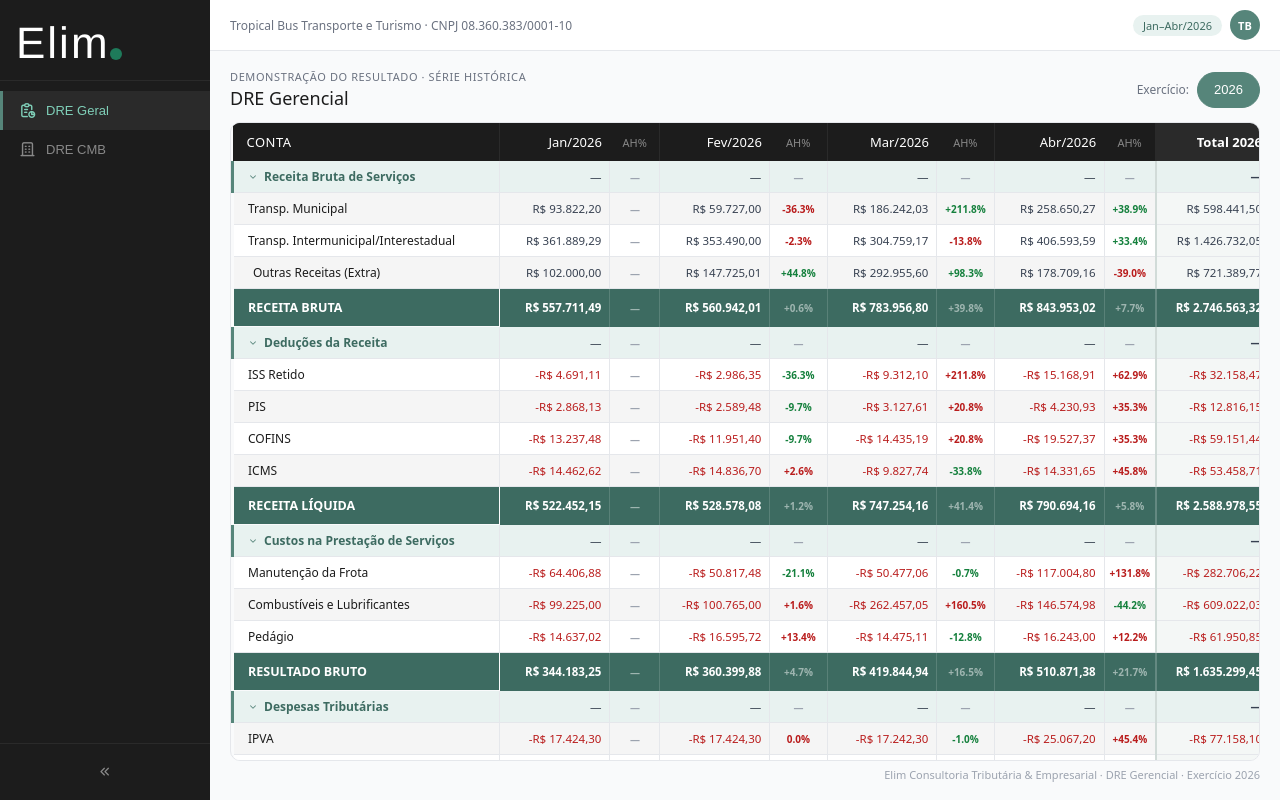
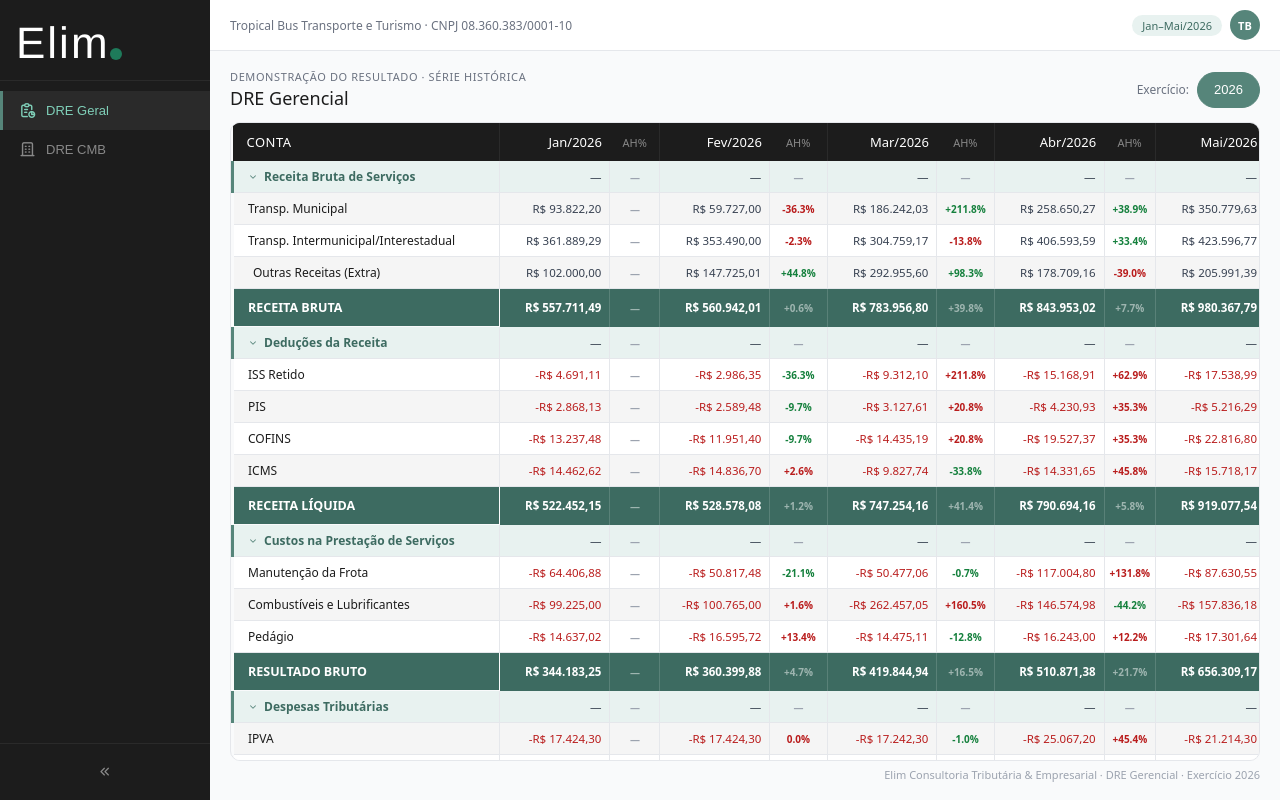
Before and after one commit to Victor-Vieira01/dre_tropicalbus, a React (Vite) app: page / in a window 1280 px wide. Built offline with nearby package versions, Linux system fonts and the light colour scheme.

Commit message:
Update App.jsx

```diff
--- a/src/App.jsx
+++ b/src/App.jsx
@@ -89,7 +89,7 @@ function GlobalStyle() {
 //   ded:  { iss: 0, pis: 0, cof: 0, icms: 0 },
 //   cus:  { man: 0, com: 0, ped: 0 },
 //   tri:  { ipva: 0, alv: 0, difal: 0, ipi: 0, autos: 0, pisT: 0, cofT: 0 },
-//   ger:  { alug: 0, tel: 0, pj: 0, soft: 0, matE: 0, brin: 0, fret: 0,
+//   ger:  { alug: 0, tel: 0, pj: 0, soft: 0, matE: 0, movUtl: 0, brin: 0, fret: 0,
 //           lanch: 0, segV: 0, div: 0, cont: 0, adm: 0, adv: 0,
 //           rast: 0, pred: 0, mult: 0 },
 //   pes:  { sal: 0, hext: 0, ins: 0, not: 0, grat: 0, vt: 0, va: 0,
@@ -108,7 +108,7 @@ const RAW = [
     rec:{mun:93822.20,int:361889.29}, ded:{iss:4691.11,pis:2868.13,cof:13237.48,icms:14462.62},
     cus:{man:64406.88,com:99225.00,ped:14637.02},
     tri:{ipva:17424.30,alv:4839.02,difal:2310.13,ipi:0,autos:0,pisT:0,cofT:0},
-    ger:{alug:1100,tel:521.86,pj:2450,soft:560.01,matE:389.39,brin:1560,fret:78.98,lanch:0,segV:8221.34,div:659.49,cont:13860.04,adm:7848.33,adv:506,rast:2019,pred:756,mult:0},
+    ger:{alug:1100,tel:521.86,pj:2450,soft:560.01,matE:389.39,movUtl:0,brin:1560,fret:78.98,lanch:0,segV:8221.34,div:659.49,cont:13860.04,adm:7848.33,adv:506,rast:2019,pred:756,mult:0},
     pes:{sal:63615.98,hext:813.72,ins:972.60,not:68.64,grat:700,vt:1983.10,va:8406.97,med:11918.96,fer:9152.44,dec:6164.75,inss:18942.14,fgts:5453.34,dsr:538.11,sst:45,adF:1622.40,outP:2278.53,grF:500},
     enc:{av:10784.22,falt:2755.97,out:3867.52}, dfin:{tar:169.10,jmul:7912.03,enc:40837.21,desc:0},
     rfin:{desc:183.91,jap:74.87,jObt:0,rest:308.50,varM:4688.26} },
@@ -116,7 +116,7 @@ const RAW = [
     rec:{mun:59727.00,int:353490.00}, ded:{iss:2986.35,pis:2589.48,cof:11951.40,icms:14836.70},
     cus:{man:50817.48,com:100765.00,ped:16595.72},
     tri:{ipva:17424.30,alv:12597.17,difal:1584.99,ipi:41.83,autos:0,pisT:0,cofT:0},
-    ger:{alug:1100,tel:630.96,pj:4580,soft:172.61,matE:0,brin:1560,fret:39.49,lanch:1017.97,segV:8265.88,div:172.65,cont:13860.04,adm:7848.33,adv:506,rast:2019,pred:756,mult:0},
+    ger:{alug:1100,tel:630.96,pj:4580,soft:172.61,matE:0,movUtl:0,brin:1560,fret:39.49,lanch:1017.97,segV:8265.88,div:172.65,cont:13860.04,adm:7848.33,adv:506,rast:2019,pred:756,mult:0},
     pes:{sal:57112.32,hext:421.56,ins:972.60,not:32.15,grat:700,vt:1910.80,va:7639.80,med:0,fer:6787.03,dec:5313.65,inss:19037.85,fgts:5285.74,dsr:75.62,sst:225,adF:1622.40,outP:62.25,grF:500},
     enc:{av:7189.48,falt:0,out:2478.27}, dfin:{tar:159.00,jmul:3723.23,enc:40837.21,desc:0.01},
     rfin:{desc:3524.24,jap:54.21,jObt:17.01,rest:0,varM:3702.22} },
@@ -124,7 +124,7 @@ const RAW = [
     rec:{mun:186242.03,int:304759.17}, ded:{iss:9312.10,pis:3127.61,cof:14435.19,icms:9827.74},
     cus:{man:50477.06,com:262457.05,ped:14475.11},
     tri:{ipva:17242.30,alv:7196.03,difal:1016.13,ipi:49.61,autos:3543.17,pisT:27.25,cofT:167.70},
-    ger:{alug:1100,tel:641.96,pj:0,soft:1231.10,matE:0,brin:0,fret:44.82,lanch:0,segV:7755.10,div:885,cont:13860.04,adm:7848.33,adv:694.40,rast:2019,pred:3841.90,mult:0},
+    ger:{alug:1100,tel:641.96,pj:0,soft:1231.10,matE:0,movUtl:0,brin:0,fret:44.82,lanch:0,segV:7755.10,div:885,cont:13860.04,adm:7848.33,adv:694.40,rast:2019,pred:3841.90,mult:0},
     pes:{sal:56338.61,hext:1549.02,ins:972.60,not:504.98,grat:700,vt:3126.40,va:10992.46,med:11918.96,fer:9953.26,dec:6324.95,inss:23068.01,fgts:6358.80,dsr:525.10,sst:733,adF:1622.40,outP:862.13,grF:500},
     enc:{av:0,falt:54.47,out:383.86}, dfin:{tar:194.43,jmul:4818.65,enc:40837.21,desc:0.50},
     rfin:{desc:3129.29,jap:24.73,jObt:0,rest:0,varM:4192.64} },
@@ -132,10 +132,18 @@ const RAW = [
     rec:{mun:258650.27,int:406593.59}, ded:{iss:15168.91,pis:4230.93,cof:19527.37,icms:14331.65},
     cus:{man:117004.80,com:146574.98,ped:16243.00},
     tri:{ipva:25067.20,alv:15013.64,difal:1551.20,ipi:101.61,autos:1093.68,pisT:23.73,cofT:146.04},
-    ger:{alug:1100,tel:694.64,pj:1130.80,soft:489.10,matE:479.85,brin:3120,fret:401.08,lanch:0,segV:6951.66,div:2.50,cont:13860.04,adm:7848.33,adv:479.70,rast:2019,pred:4865.13,mult:1042.29},
+    ger:{alug:1100,tel:694.64,pj:1130.80,soft:489.10,matE:479.85,movUtl:0,brin:3120,fret:401.08,lanch:0,segV:6951.66,div:2.50,cont:13860.04,adm:7848.33,adv:479.70,rast:2019,pred:4865.13,mult:1042.29},
     pes:{sal:72113.05,hext:4147.77,ins:972.60,not:844.02,grat:700,vt:2946.40,va:9523.00,med:11918.96,fer:9200.68,dec:7202.47,inss:28519.88,fgts:8033.04,dsr:1956.79,sst:1763,adF:1622.40,outP:1197.40,grF:500},
     enc:{av:0,falt:0,out:2289.09}, dfin:{tar:176.00,jmul:6926.16,enc:40837.21,desc:0},
     rfin:{desc:3728.35,jap:9.37,jObt:0,rest:0,varM:2235.83} },
+  { label:"Mai/2026", key:"2026-05", ano:2026, extra:205991.39,
+    rec:{mun:350779.63,int:423596.77}, ded:{iss:17538.99,pis:5216.29,cof:22816.80,icms:15718.17},
+    cus:{man:87630.55,com:157836.18,ped:17301.64},
+    tri:{ipva:21214.30,alv:10115.68,difal:992.58,ipi:94.98,autos:208.26,pisT:18.83,cofT:115.86},
+    ger:{alug:1100,tel:622.87,pj:200,soft:513.10,matE:0,movUtl:979,brin:0,fret:64.06,lanch:1620.48,segV:6380.77,div:7.50,cont:13860.04,adm:7848.33,adv:864.53,rast:2019,pred:0,mult:0},
+    pes:{sal:80327.49,hext:3771.69,ins:972.60,not:865.46,grat:700,vt:3161.20,va:10682.17,med:11918.96,fer:9863.99,dec:7649.56,inss:29905.76,fgts:8445.12,dsr:1515.53,sst:0,adF:1622.40,outP:2275.06,grF:500},
+    enc:{av:3594.74,falt:1437.90,out:5500.55}, dfin:{tar:184.00,jmul:4315.00,enc:40837.21,desc:0},
+    rfin:{desc:1800.81,jap:3.65,jObt:0,rest:0,varM:2896.64} },
   // ← PRÓXIMA COMPETÊNCIA: cole o bloco do template aqui
 ];
 
@@ -152,7 +160,7 @@ function calcP(p) {
 }
 const CALCS=RAW.map(p=>({...p,c:calcP(p)}));
 
-const CANONICAL_ORDER=["g_rec","mun","int","extra","recBruta","g_ded","iss","pis","cof","icms","recLiq","g_cus","man","com","ped","resBruto","g_tri","ipva","alv","difal","ipi","autos","pisT","cofT","g_ger","alug","tel","pj","soft","matE","brin","fret","lanch","segV","div","cont","admG","adv","rast","pred","mult","g_pes","sal","hext","ins","not","grat","vt","va","med","fer","dec","inss","fgts","dsr","sst","adF","outP","grF","g_enc","av","falt","out","ebitda","g_dfin","tar","jmul","encF","descC","g_rfin","descO","jap","jObt","rest","varM","lucLiq"];
+const CANONICAL_ORDER=["g_rec","mun","int","extra","recBruta","g_ded","iss","pis","cof","icms","recLiq","g_cus","man","com","ped","resBruto","g_tri","ipva","alv","difal","ipi","autos","pisT","cofT","g_ger","alug","tel","pj","soft","matE","movUtl","brin","fret","lanch","segV","div","cont","admG","adv","rast","pred","mult","g_pes","sal","hext","ins","not","grat","vt","va","med","fer","dec","inss","fgts","dsr","sst","adF","outP","grF","g_enc","av","falt","out","ebitda","g_dfin","tar","jmul","encF","descC","g_rfin","descO","jap","jObt","rest","varM","lucLiq"];
 
 function getDRERows(p) {
   const c=p.c; const rows=[]; const add=(t,id,l,v,o={})=>rows.push({tipo:t,id,label:l,valor:v,...o});
@@ -186,6 +194,7 @@ function getDRERows(p) {
   if(p.ger.pj>0)   add("linha","pj","  Serviços PJ",-p.ger.pj,{isFav:false});
   add("linha","soft","  Licenças de Software",-p.ger.soft,{isFav:false});
   if(p.ger.matE>0) add("linha","matE","  Material de Escritório",-p.ger.matE,{isFav:false});
+  if(p.ger.movUtl>0) add("linha","movUtl","  Móveis e Utensílios de Pequeno Valor",-p.ger.movUtl,{isFav:false});
   if(p.ger.brin>0) add("linha","brin","  Despesas com Brinde",-p.ger.brin,{isFav:false});
   add("linha","fret","  Fretes e Transportes",-p.ger.fret,{isFav:false});
   if(p.ger.lanch>0) add("linha","lanch","  Lanches e Refeições",-p.ger.lanch,{isFav:false});
@@ -587,7 +596,7 @@ export default function App() {
               <p className="topbar-label-short" style={{fontSize:12,color:MUTED,margin:0,display:"none"}}>Tropical Bus</p>
             </div>
             <div style={{display:"flex",alignItems:"center",gap:8,flexShrink:0}}>
-              <span className="period-badge" style={{fontSize:11,background:BRAND_L,color:BRAND_D,padding:"3px 10px",borderRadius:20,fontWeight:500,whiteSpace:"nowrap"}}>Jan–Abr/2026</span>
+              <span className="period-badge" style={{fontSize:11,background:BRAND_L,color:BRAND_D,padding:"3px 10px",borderRadius:20,fontWeight:500,whiteSpace:"nowrap"}}>Jan–Mai/2026</span>
               <div style={{width:30,height:30,borderRadius:"50%",background:BRAND,display:"flex",alignItems:"center",justifyContent:"center",fontSize:11,fontWeight:600,color:"#fff"}}>TB</div>
             </div>
           </div>
```
